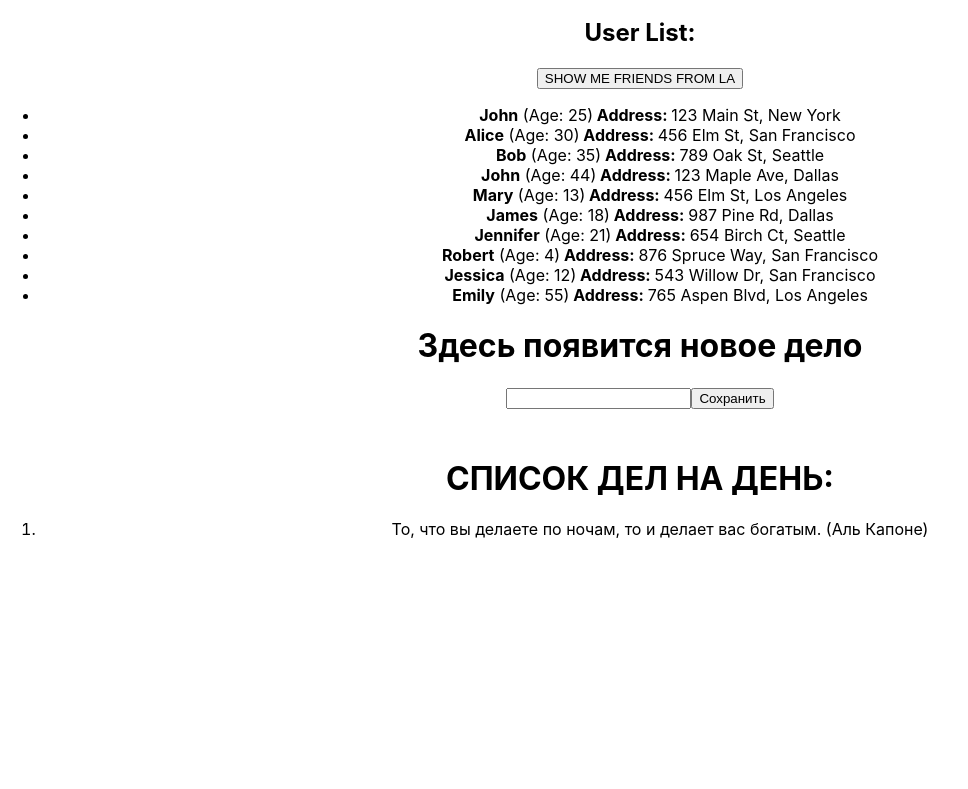
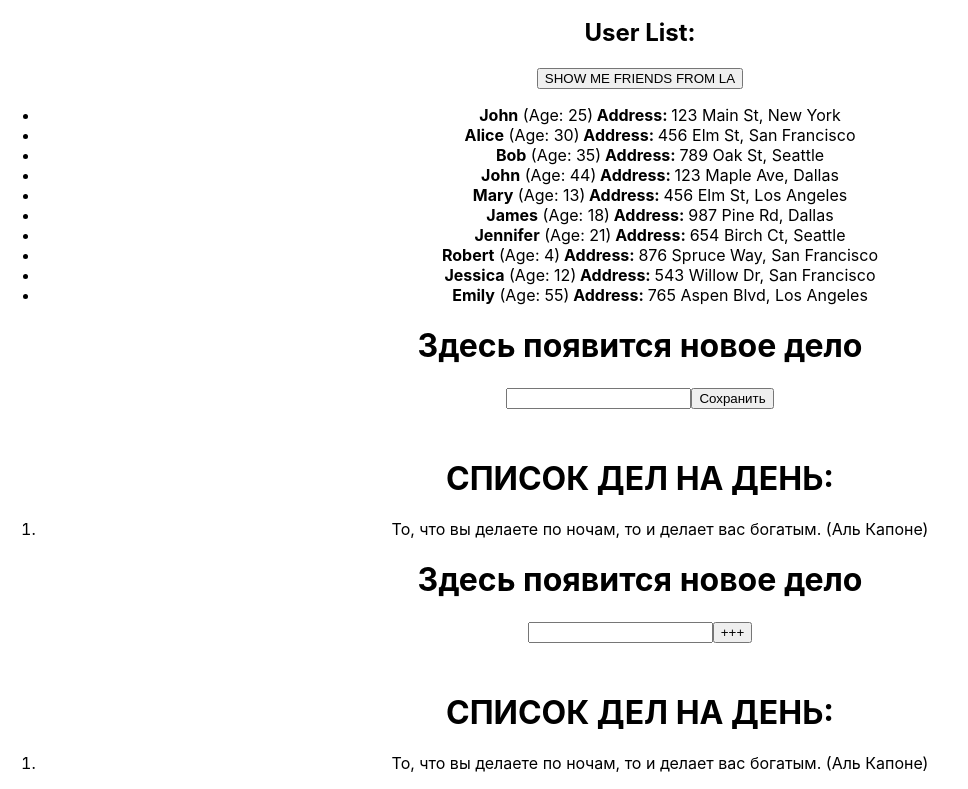
Before and after one commit to GlezovDmitriy/homework-front-main, a React (Create React App) app: page / in a window 1280 px wide. Shown: the part 271-1060 px from the top of the page, without its empty margins (0-968 px from the left). Before the commit the page ends 826 px from the top, so only its background shows below. Built offline with nearby package versions, Linux system fonts and the light colour scheme.

Commit message:
changed HW4.tsx

```diff
--- a/src/App.tsx
+++ b/src/App.tsx
@@ -10,7 +10,7 @@ function App() {
       <HW1 />
       <HW2 />
       <HW3 />
-      {/*<HW4 />*/}
+      <HW4 />
     </div>
   );
 }
--- a/src/HW/4/Button.tsx
+++ b/src/HW/4/Button.tsx
@@ -1,11 +1,11 @@
 type ButtonPropsType = {
-  callBack: any // НУЖНО ПРОТИПИЗИРОВАТЬ
-  name: any // НУЖНО ПРОТИПИЗИРОВАТЬ
+  callBack: ()=>void // НУЖНО ПРОТИПИЗИРОВАТЬ!
+  name: string // НУЖНО ПРОТИПИЗИРОВАТЬ!
 };
 
 export const Button = (props: ButtonPropsType) => {
   const callBackHandler = () => {
-    // НУЖНО ДОПИСАТЬ
+    props.callBack()// НУЖНО ДОПИСАТЬ!
   };
 
   return (
--- a/src/HW/4/HW4.module.css
+++ b/src/HW/4/HW4.module.css
@@ -1,4 +1,4 @@
-.chetNechet {
+.chet-nechet {
   background-color: #1f1f1f;
   color: #8a8a8a;
 }
--- a/src/HW/4/HW4.tsx
+++ b/src/HW/4/HW4.tsx
@@ -1,7 +1,7 @@
-import { useState } from 'react';
+import {useState} from 'react';
 import s from './HW4.module.css';
-import { Button } from './Button';
-import { Input } from './Input';
+import {Button} from './Button';
+import {Input} from './Input';
 
 export const HW4 = () => {
     // 1️⃣ Раскомментируйте JSX (HW4.tsx) и вы увидите,
@@ -24,27 +24,29 @@ export const HW4 = () => {
 
     return (
         <div id={'hw04'}>
-      {/*{currentText ? (*/}
-      {/*  <h1 id={'hw04-text'}>{currentText}</h1>*/}
-      {/*) : (*/}
-      {/*  <h1 id={'hw04-default-text'}>Здесь появится новое дело</h1>*/}
-      {/*)}*/}
+            {currentText ? (
+                <h1 id={'hw04-text'}>{currentText}</h1>
+            ) : (
+                <h1 id={'hw04-default-text'}>Здесь появится новое дело</h1>
+            )}
 
-      {/*<Input НЕ ХВАТАЕТ АРГУМЕНТОВ />*/}
+            <Input currentText={currentText}
+                   setCurrentText={setCurrentText}/>
 
-      {/*<Button НЕ ХВАТАЕТ АРГУМЕНТОВ />*/}
+            <Button name={'+++'}
+                    callBack={handleSave}/>
 
-      {/*<h1 style={{ marginTop: '50px' }}>СПИСОК ДЕЛ НА ДЕНЬ:</h1>*/}
+            <h1 style={{marginTop: '50px'}}>СПИСОК ДЕЛ НА ДЕНЬ:</h1>
 
-      {/*<ol id={'hw04-tasks'}>*/}
-      {/*  {texts.map((el, index) => {*/}
-      {/*    return (*/}
-      {/*      <li key={index} id={`hw04-task-${index}`} className={ЕСЛИ ЧЕТН ? S.chetNechet : ''}>*/}
-      {/*        {el}*/}
-      {/*      </li>*/}
-      {/*    );*/}
-      {/*  })}*/}
-      {/*</ol>*/}
+            <ol id={'hw04-tasks'}>
+                {texts.map((el, index) => {
+                    return (
+                        <li key={index} id={`hw04-task-${index}`} className={(index+1)% 2 == 0 ? 'chet-nechet' : ''}>
+                            {el}
+                        </li>
+                    );
+                })}
+            </ol>
         </div>
     );
 };
--- a/src/HW/4/Input.tsx
+++ b/src/HW/4/Input.tsx
@@ -1,14 +1,16 @@
+import {ChangeEvent} from "react";
+
 type InputPropsType = {
-	currentText: any // НУЖНО ПРОТИПИЗИРОВАТЬ
-	setCurrentText: any // НУЖНО ПРОТИПИЗИРОВАТЬ
+	currentText: string // НУЖНО ПРОТИПИЗИРОВАТЬ!
+	setCurrentText: (currentText: string)=>void // НУЖНО ПРОТИПИЗИРОВАТЬ!
 };
 
 export const Input = (props: InputPropsType) => {
-	const onChangeHandler = (event: 'НУЖНО ПРОТИПИЗИРОВАТЬ') => {
-		// НУЖНО ДОПИСАТЬ
+	const onChangeHandler = (event: ChangeEvent<HTMLInputElement>) => {
+		props.setCurrentText(event.currentTarget.value)
 	};
 
-	// return (
-	//   <input id={'hw04-input'} type="text" value={props.currentText} onChange={onChangeHandler} />
-	// );
+	 return (
+	   <input id={'hw04-input'} type="text" value={props.currentText} onChange={onChangeHandler} />
+	 );
 };
```
Lines whose indentation alone changed are shown as unchanged.
